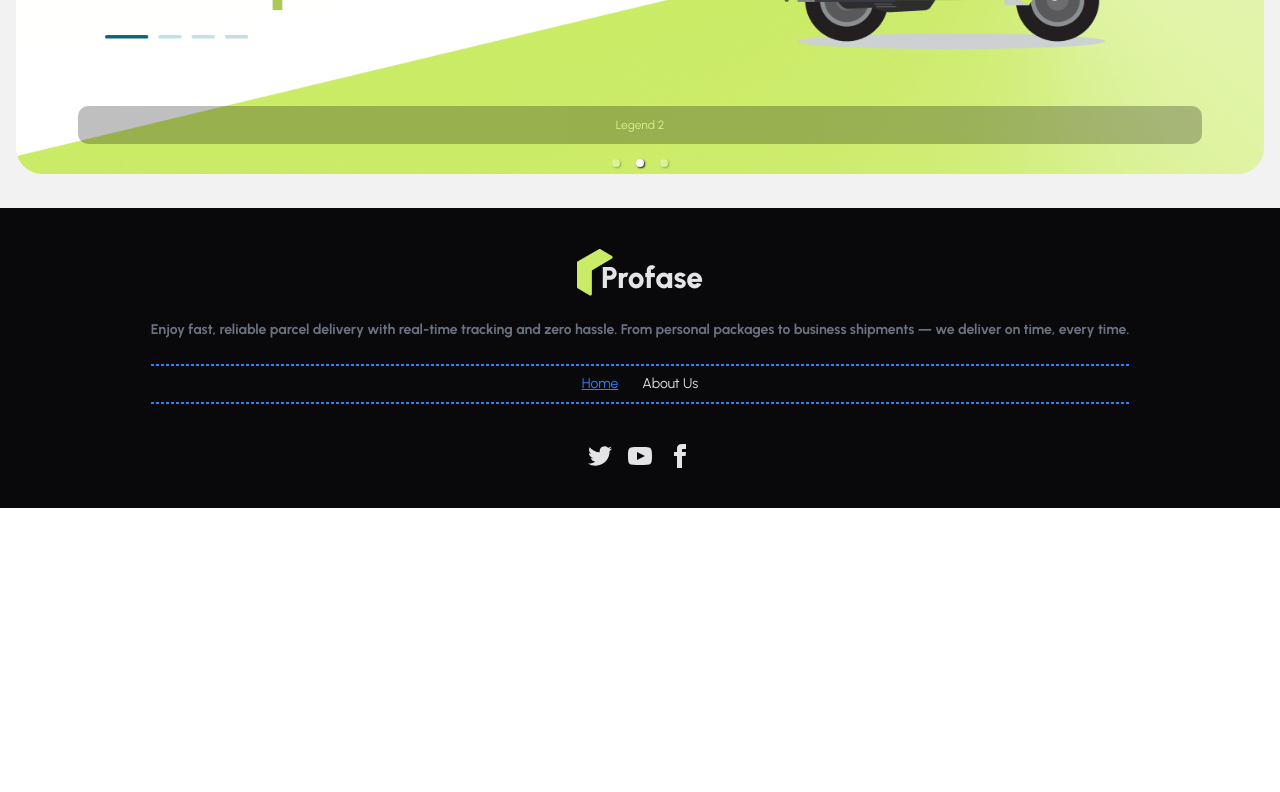
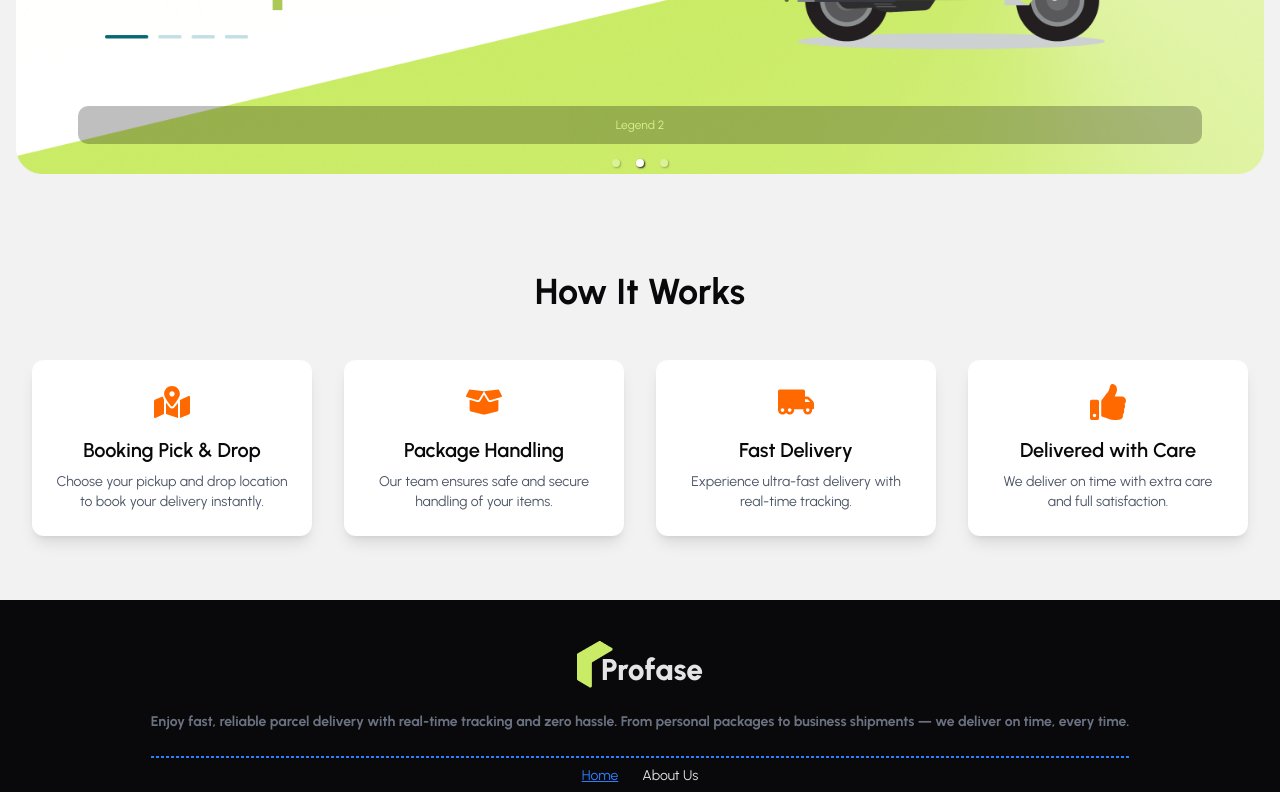
Before and after one commit to rjriajul1/profast-client, a React (Vite) app: page / in a window 1280 px wide. Shown: the part 476-1268 px from the top of the page. Before the commit the page ends 984 px from the top, so only its background shows below. Built offline with nearby package versions, Linux system fonts and the light colour scheme.

Commit message:
added how it works section

```diff
--- a/package.json
+++ b/package.json
@@ -14,6 +14,7 @@
     "daisyui": "^5.0.43",
     "react": "^19.1.0",
     "react-dom": "^19.1.0",
+    "react-icons": "^5.5.0",
     "react-responsive-carousel": "^3.2.23",
     "react-router": "^7.6.2",
     "tailwindcss": "^4.1.10"
--- a/src/pages/home/Home.jsx
+++ b/src/pages/home/Home.jsx
@@ -1,10 +1,12 @@
 import React from 'react';
 import Banner from './banner/Banner';
+import HowItWorks from './howItWorks/HowItWorks';
 
 const Home = () => {
     return (
         <div>
             <Banner></Banner>
+            <HowItWorks></HowItWorks>
         </div>
     );
 };
--- /dev/null
+++ b/src/pages/home/howItWorks/HowItWorks.jsx
@@ -0,0 +1,46 @@
+import { FaMapMarkedAlt, FaBoxOpen, FaTruckMoving, FaThumbsUp } from 'react-icons/fa';
+
+const steps = [
+  {
+    icon: <FaMapMarkedAlt className="text-4xl text-orange-500" />,
+    title: 'Booking Pick & Drop',
+    description: 'Choose your pickup and drop location to book your delivery instantly.',
+  },
+  {
+    icon: <FaBoxOpen className="text-4xl text-orange-500" />,
+    title: 'Package Handling',
+    description: 'Our team ensures safe and secure handling of your items.',
+  },
+  {
+    icon: <FaTruckMoving className="text-4xl text-orange-500" />,
+    title: 'Fast Delivery',
+    description: 'Experience ultra-fast delivery with real-time tracking.',
+  },
+  {
+    icon: <FaThumbsUp className="text-4xl text-orange-500" />,
+    title: 'Delivered with Care',
+    description: 'We deliver on time with extra care and full satisfaction.',
+  },
+];
+
+const HowItWorks = () => {
+  return (
+    <section className="py-16 text-center px-4">
+      <h2 className="text-4xl font-bold mb-12 text-neutral">How It Works</h2>
+      <div className="grid grid-cols-1 sm:grid-cols-2 lg:grid-cols-4 gap-8 max-w-7xl mx-auto">
+        {steps.map((step, index) => (
+          <div
+            key={index}
+            className="card shadow-lg bg-white p-6 rounded-xl hover:shadow-xl transition"
+          >
+            <div className="mb-4 flex justify-center">{step.icon}</div>
+            <h3 className="text-xl font-semibold text-neutral mb-2">{step.title}</h3>
+            <p className="text-sm text-gray-600">{step.description}</p>
+          </div>
+        ))}
+      </div>
+    </section>
+  );
+};
+
+export default HowItWorks;
```
Also changed, not shown: 1 other file (tests, documents, lock files or other folders).
